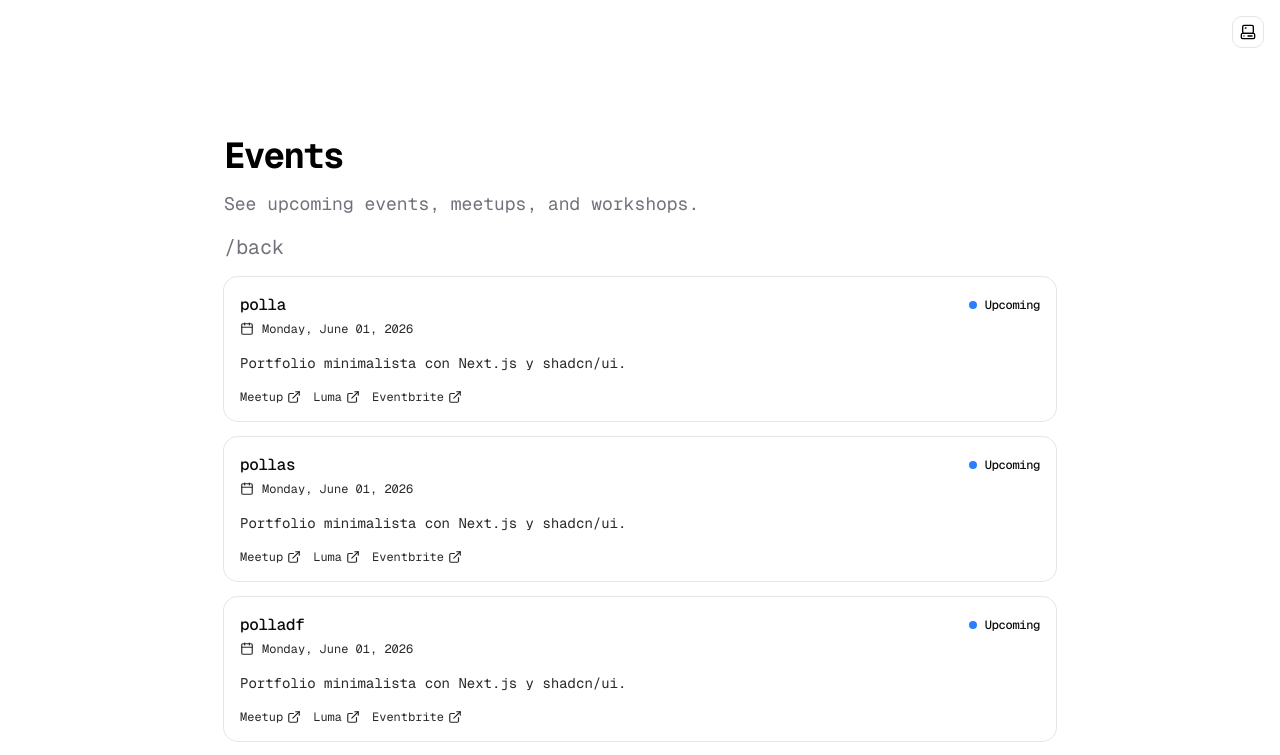
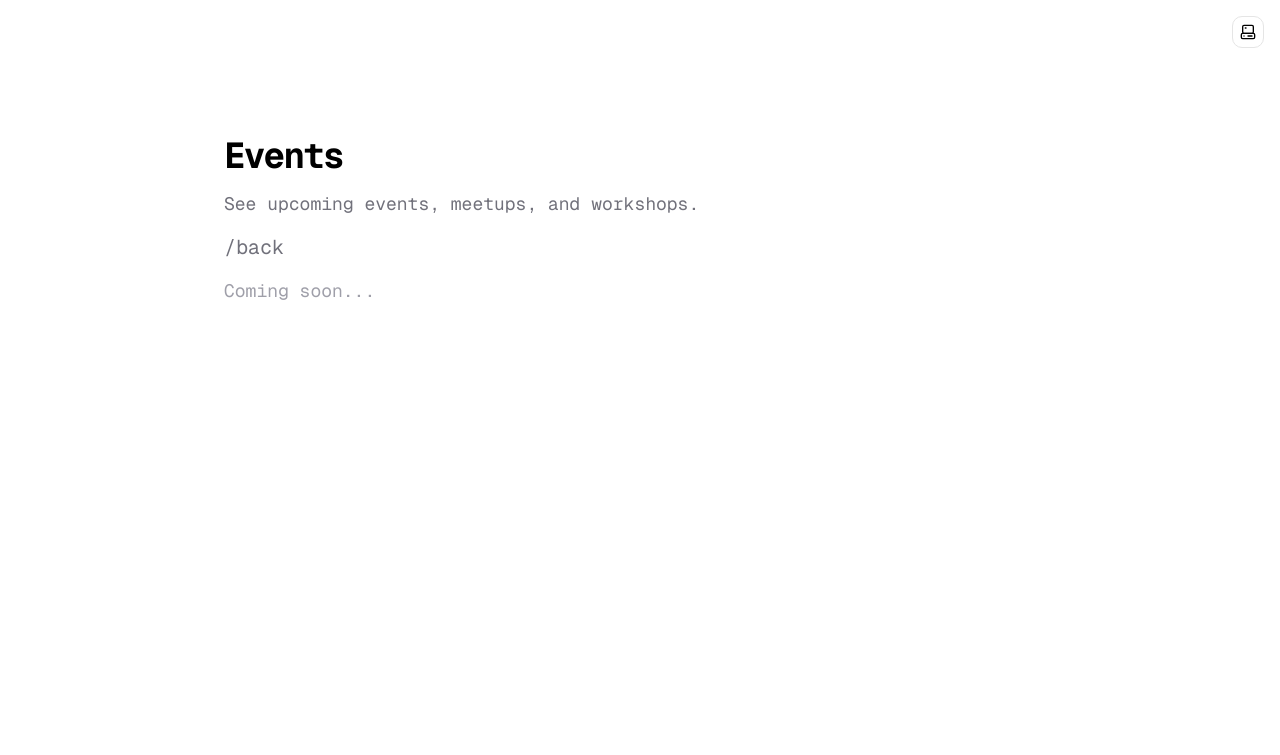
Before and after one commit to raulmoracode/Portfolio, a Next.js app: page /events in a window 1280 px wide. Shown: the top 755 px of the page. Built offline with nearby package versions, Linux system fonts and the light colour scheme.

Commit message:
first commit

```diff
--- a/const/page/blogs.ts
+++ b/const/page/blogs.ts
@@ -1,34 +1,3 @@
 import type { ArticleCardProps } from "@/types/card";
 
-export const articles: ArticleCardProps[] = [
-  {
-    title: "Building a Modern React UI System",
-    description:
-      "How to design scalable UI components using React, Tailwind and composition patterns.",
-    date: "2026-04-10",
-    url: "https://medium.com/@user/react-ui-system",
-    author: "John Doe",
-    readingTime: "6 min read",
-    tags: ["React", "UI", "Design Systems"],
-  },
-  {
-    title: "Why TypeScript Improves Your Codebase",
-    description:
-      "A practical look at how TypeScript helps reduce bugs and improve developer experience.",
-    date: "2026-03-28",
-    url: "https://medium.com/@user/typescript-benefits",
-    author: "Jane Smith",
-    readingTime: "5 min read",
-    tags: ["TypeScript", "JavaScript", "DX"],
-  },
-  {
-    title: "Scaling Next.js Applications",
-    description:
-      "Architecture patterns and performance strategies for large Next.js apps in production.",
-    date: "2026-02-15",
-    url: "https://medium.com/@user/nextjs-scaling",
-    author: "Alex Rivera",
-    readingTime: "8 min read",
-    tags: ["Next.js", "Performance", "Architecture"],
-  },
-];
+export const articles: ArticleCardProps[] = [];
--- a/const/page/events.ts
+++ b/const/page/events.ts
@@ -1,40 +1,3 @@
 import type { EventCardProps } from "@/types/card";
 
-export const staticEvents: readonly EventCardProps[] = [
-  {
-    title: "polla",
-    description: "Portfolio minimalista con Next.js y shadcn/ui.",
-    date: "2026-06-01",
-    meetupUrl: "https://www.meetup.com/tu-evento",
-    lumaUrl: "https://luma.com/tu-evento",
-    eventbriteUrl: "https://www.eventbrite.com/e/tu-evento",
-    status: "Upcoming",
-  },
-  {
-    title: "pollas",
-    description: "Portfolio minimalista con Next.js y shadcn/ui.",
-    date: "2026-06-01",
-    meetupUrl: "https://www.meetup.com/tu-evento",
-    lumaUrl: "https://luma.com/tu-evento",
-    eventbriteUrl: "https://www.eventbrite.com/e/tu-evento",
-    status: "Upcoming",
-  },
-  {
-    title: "polladf",
-    description: "Portfolio minimalista con Next.js y shadcn/ui.",
-    date: "2026-06-01",
-    meetupUrl: "https://www.meetup.com/tu-evento",
-    lumaUrl: "https://luma.com/tu-evento",
-    eventbriteUrl: "https://www.eventbrite.com/e/tu-evento",
-    status: "Upcoming",
-  },
-  {
-    title: "pollaf",
-    description: "Portfolio minimalista con Next.js y shadcn/ui.",
-    date: "2026-06-01",
-    meetupUrl: "https://www.meetup.com/tu-evento",
-    lumaUrl: "https://luma.com/tu-evento",
-    eventbriteUrl: "https://www.eventbrite.com/e/tu-evento",
-    status: "Upcoming",
-  },
-] as const;
+export const staticEvents: readonly EventCardProps[] = [] as const;
--- a/const/page/experiences.ts
+++ b/const/page/experiences.ts
@@ -1,35 +1,3 @@
 import type { CareerCardProps } from "@/types/card";
 
-export const experiences: CareerCardProps[] = [
-  {
-    role: "Frontend Developer",
-    company: "Acme Studio",
-    startDate: "2024-01-01",
-    endDate: "2025-04-01",
-    location: "Madrid, Spain",
-    description:
-      "Built and maintained modern interfaces with a focus on performance, accessibility and consistency.",
-    highlights: [
-      "Improved UI consistency across the product",
-      "Reduced bundle size and improved load times",
-      "Worked closely with design and backend teams",
-    ],
-    tags: ["Next.js", "React", "TypeScript", "Tailwind"],
-    companyUrl: "https://acme.com",
-    current: false,
-  },
-  {
-    role: "Independent Developer",
-    company: "Freelance",
-    startDate: "2025-04-01",
-    location: "Remote",
-    description:
-      "Creating small, clean and minimal digital products and personal portfolios.",
-    highlights: [
-      "Focused on personal branding",
-      "Built reusable UI components",
-    ],
-    tags: ["UI Design", "Frontend", "Branding"],
-    current: true,
-  },
-];
+export const experiences: CareerCardProps[] = [];
--- a/const/page/projects.ts
+++ b/const/page/projects.ts
@@ -2,26 +2,21 @@ import type { ProjectCardProps } from "@/types/card";
 
 export const staticProjects: readonly ProjectCardProps[] = [
   {
-    title: "Pene",
-    description: "Portfolio minimalista con Next.js y shadcn/ui.",
-    tags: [
-      "Next.js",
-      "TypeScript",
-      "PostgreSQL",
-      "Tailwind",
-      "React",
-      "Node.js",
-    ],
-    demoUrl: "https://tu-demo.com",
-    repoUrl: "https://github.com/raulmoracode/tu-repo",
+    title: "Moracode Portfolio",
+    description:
+      "A personal portfolio with fast navigation, modular cards and a clean editorial layout.",
+    tags: ["Next.js", "TypeScript", "Tailwind", "React", "Framer Motion"],
+    demoUrl: "https://raulmoracode.dev",
+    repoUrl: "https://github.com/raulmoracode/moracode-portfolio",
     status: "In Progress",
   },
   {
-    title: "pollk",
-    description: "Portfolio minimalista con Next.js y shadcn/ui.",
-    tags: ["Next.js", "TypeScript", "Tailwind", "React", "Node.js"],
-    demoUrl: "https://tu-demo.com",
-    repoUrl: "https://github.com/raulmoracode/tu-repo",
+    title: "Notes & Links Hub",
+    description:
+      "A lightweight personal hub to collect links, notes and recurring resources in one place.",
+    tags: ["Next.js", "TypeScript", "Tailwind", "React", "Supabase"],
+    demoUrl: "https://links.raulmoracode.dev",
+    repoUrl: "https://github.com/raulmoracode/notes-links-hub",
     status: "Archived",
   },
 ] as const;
```
